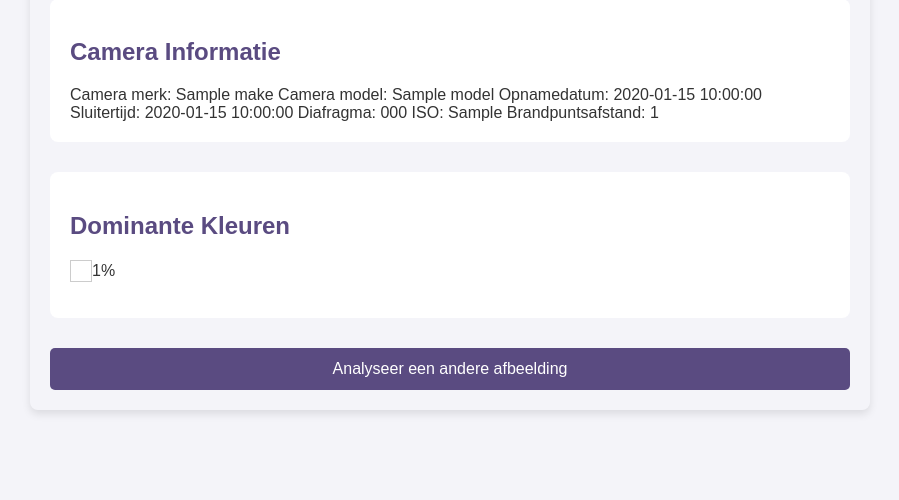
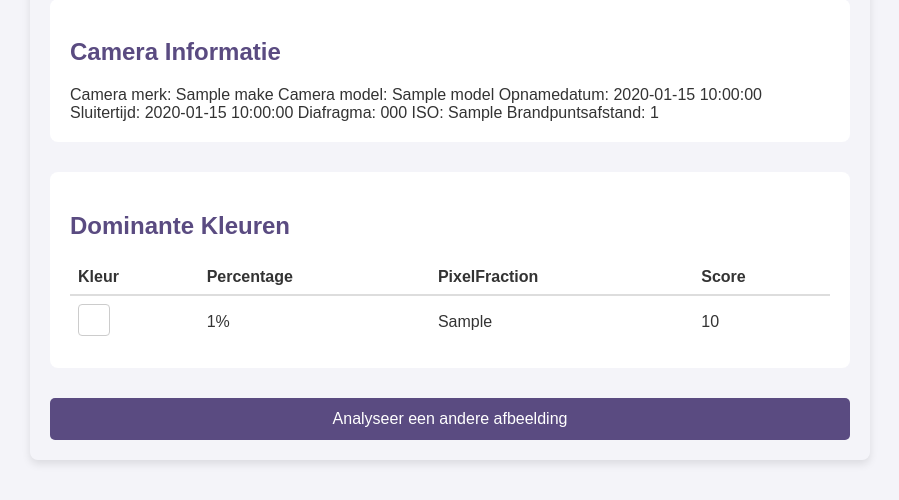
Before and after one commit to erwinverrept/edelsteen_analyse, a Flask app: template templates/resultaat.html in a window 1280 px wide. Shown: the part 751-1251 px from the top of the page, without its empty margins (190-1089 px from the left). Before the commit the page ends 1165 px from the top, so only its background shows below. Run offline with Flask 3, Linux system fonts and the light colour scheme; the template is opened without the code that fills it: most values are stand-ins (such as "Sample title", 1, 10 or a date in 2020).

Commit message:
adding score en pixelfractie

```diff
--- a/app.py
+++ b/app.py
@@ -44,7 +44,7 @@ def analyseer_afbeelding(image_path):
             r = int(color_info.color.red)
             g = int(color_info.color.green)
             b = int(color_info.color.blue)
-            kleuren_data.append({'rgb': f'rgb({r}, {g}, {b})', 'percentage': percentage})
+            kleuren_data.append({'rgb': f'rgb({r}, {g}, {b})', 'percentage': percentage,'pixelFraction': color_info.pixel_fraction, 'score': color_info.score  })
 
         web_detection = response.web_detection
         beschrijving = "Geen beschrijving gevonden."
@@ -120,7 +120,7 @@ def index():
                 return render_template('index.html', error=error)
 
             # Geef de bestandsnaam door aan de resultaatpagina
-            return render_template('resultaat.html', kleuren=kleuren, beschrijving=beschrijving, image_name=filename)
+            return render_template('resultaat.html', kleuren=kleuren, beschrijving=beschrijving, image_name=filename, exif_data=exif_data)
 
     return render_template('index.html')
 
--- a/templates/resultaat.html
+++ b/templates/resultaat.html
@@ -85,18 +85,28 @@
 </div>
         <div class="section">
             <h2>Dominante Kleuren</h2>
-            <ul class="color-list">
+            <table style="width:100%; border-collapse: collapse;">
+                <thead>
+                    <tr>
+                        <th style="text-align:left; padding: 8px; border-bottom: 2px solid #ddd;">Kleur</th>
+                        <th style="text-align:left; padding: 8px; border-bottom: 2px solid #ddd;">Percentage</th>
+                        <th style="text-align:left; padding: 8px; border-bottom: 2px solid #ddd;">PixelFraction</th>
+                        <th style="text-align:left; padding: 8px; border-bottom: 2px solid #ddd;">Score</th>
+                    </tr>
+                </thead>
+                <tbody>
                     {% for kleur in kleuren %}
-                <li class="color-item">
-                    {% if kleur and kleur['rgb'] and kleur['rgb'][0] is defined and kleur['rgb'][1] is defined and kleur['rgb'][2] is defined %}
-                    <span style="display: inline-block; width: 20px; height: 20px; background-color: {{ kleur.rgb }}; border: 1px solid #ccc;"></span>
-                    {% else %}
-                    <div class="color-swatch" style="background-color: #FFFFFF;"></div>
-                    {% endif %}
-                    <div class="color-info">{{ kleur.percentage }}%</div>
-                </li>
+                    <tr>
+                        <td style="padding: 8px;">
+                            <span style="display: inline-block; width: 30px; height: 30px; background-color: {{ kleur.rgb }}; border: 1px solid #ccc; border-radius: 4px;"></span>
+                        </td>
+                        <td style="padding: 8px;">{{ kleur.percentage }}%</td>
+                        <td style="padding: 8px;">{{ kleur.pixelFraction }}</td>
+                        <td style="padding: 8px;">{{ kleur.score }}</td>
+                    </tr>
                     {% endfor %}
-            </ul>
+                </tbody>
+            </table>
         </div>
     </div>
 
```
Lines whose indentation alone changed are shown as unchanged.
